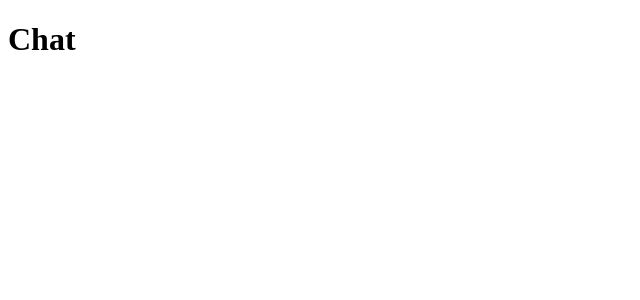
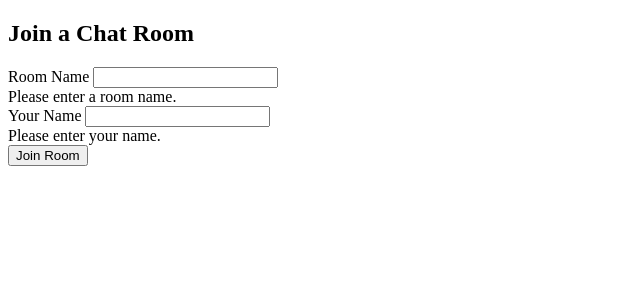
Before and after one commit to sawady1203/django-entra-external-id, a Django app: page /chat/ in a window 1280 px wide. Before the commit the part shown is almost empty. Shown: the top 300 px of the page, without its empty margins (0-640 px from the left). Run offline with Django 5.2, Linux system fonts and the light colour scheme.

Commit message:
templateを作成

```diff
--- /dev/null
+++ b/templates/base.html
@@ -0,0 +1,23 @@
+<!DOCTYPE html>
+<html lang="en">
+<head>
+	<meta charset="UTF-8">
+	<meta name="viewport" content="width=device-width, initial-scale=1.0">
+	<title>{% block title %}{% endblock %}</title>
+</head>
+<body>
+	<div>
+			{% block content %}
+			{% endblock %}
+	</div>
+			{% block include_js %}
+			{% endblock %}
+</body>
+	<script>
+		document.addEventListener("DOMContentLoaded", (event) =>  {
+			// Your JavaScript code here
+			{% block domready %}
+			{% endblock %}
+		});
+	</script>
+</html>
--- a/templates/chat/index.html
+++ b/templates/chat/index.html
@@ -1,11 +1,35 @@
-<!DOCTYPE html>
-<html lang="en">
-<head>
-    <meta charset="UTF-8">
-    <meta name="viewport" content="width=device-width, initial-scale=1.0">
-    <title>Document</title>
-</head>
-<body>
-    <h1>Chat</h1>
-</body>
-</html>
+{% extends 'base.html' %}
+
+{% block title %}Chat Rooms{% endblock %}
+
+{% block content %}
+<div class="join-container">
+	<div class="join-card">
+		<div class="join-header">
+			<h2>Join a Chat Room</h2>
+		</div>
+		<div class="join-body">
+			<form method="post">
+				{% csrf_token %}
+				<div class="form-group">
+					<label for="room_name">Room Name</label>
+					<input type="text" name="room_name" id="room_name" required>
+					<div class="invalid-feedback">
+						Please enter a room name.
+					</div>
+				</div>
+				<div class="form-group">
+					<label for="username">Your Name</label>
+					<input type="text" name="username" id="username" required>
+					<div class="invalid-feedback">
+						Please enter your name.
+					</div>
+				</div>
+				<div class="form-submit">
+					<button type="submit" class="join-button">Join Room</button>
+				</div>
+			</form>
+		</div>
+	</div>
+</div>
+{% endblock %}
```
